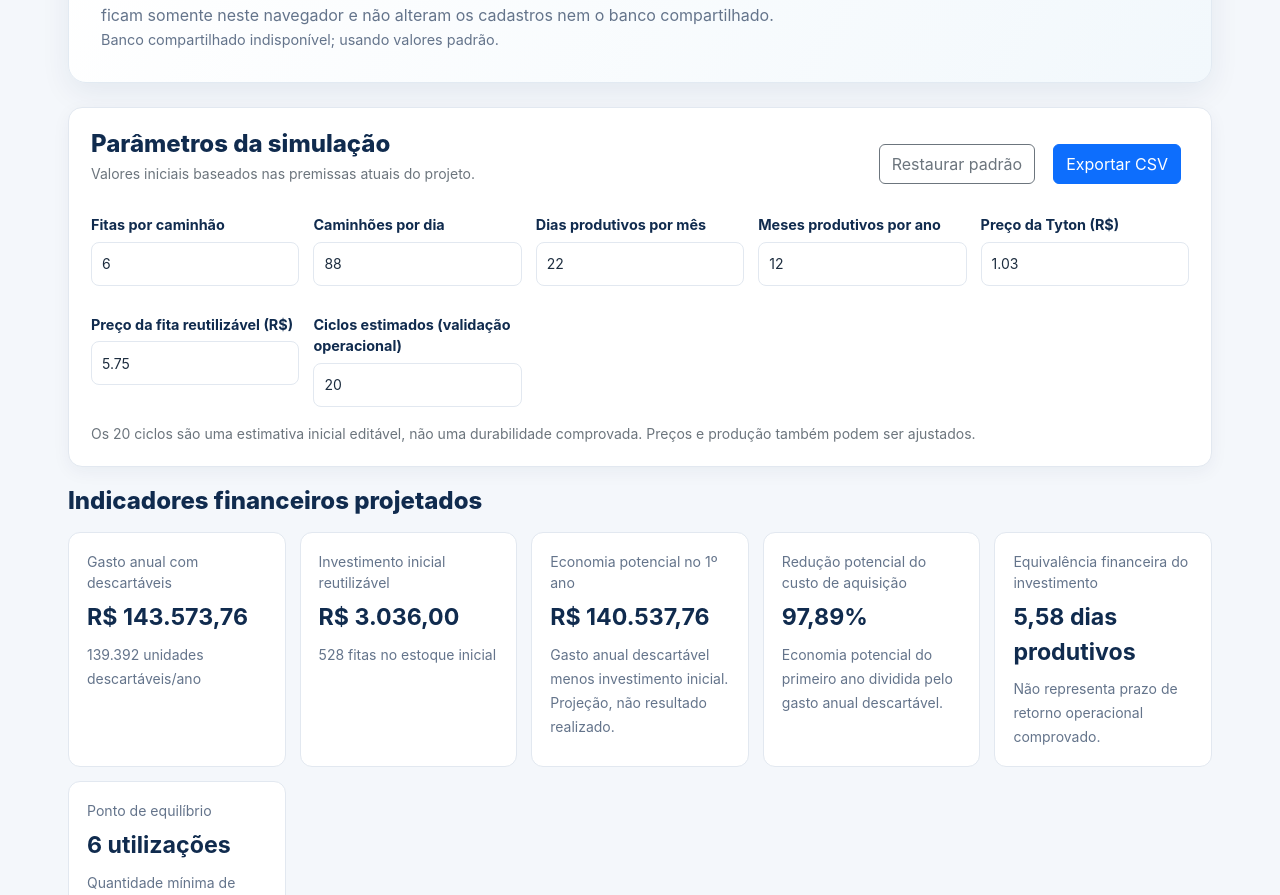
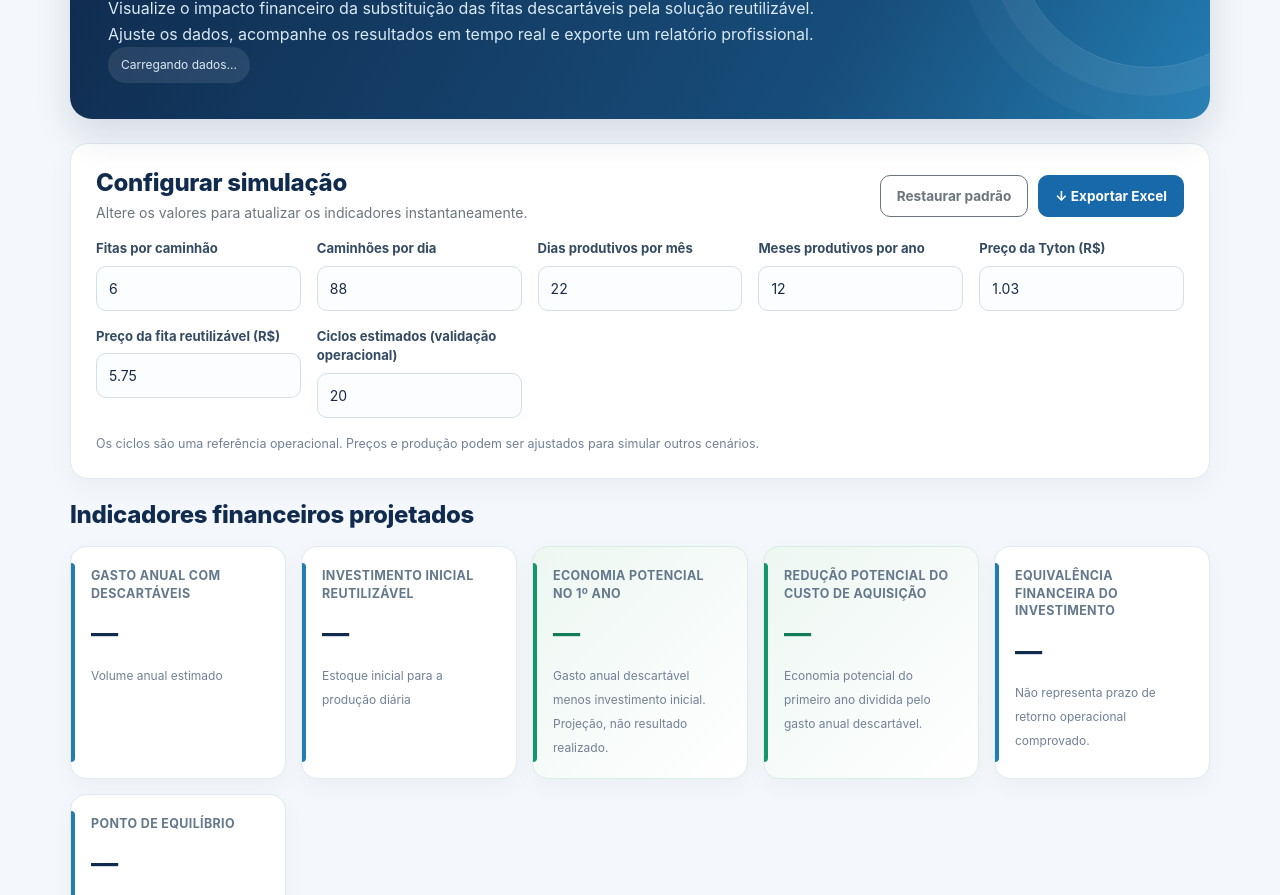
Before and after one commit to isabelybomfim/meu-Primeiro-Projeto, a plain HTML site: page ecofix/simulador.html in a window 1280 px wide. Shown: the part 239-1134 px from the top of the page. Drawn offline with nearby package versions, Linux system fonts and the light colour scheme; no server answers.

Commit message:
Melhora visual do simulador e remove seção de premissas

```diff
--- a/ecofix/simulador.html
+++ b/ecofix/simulador.html
@@ -7,22 +7,37 @@
   <link href="https://cdn.jsdelivr.net/npm/bootstrap@5.3.3/dist/css/bootstrap.min.css" rel="stylesheet">
   <link rel="stylesheet" href="style.css?v=simulador-20261118">
   <style>
-    .sim-wrap{max-width:1180px;margin:32px auto;padding:0 18px}
-    .sim-panel{background:#fff;border:1px solid var(--borda);border-radius:14px;padding:22px;margin:20px 0;box-shadow:0 5px 18px #001e500d}
-    .sim-grid{display:grid;grid-template-columns:repeat(auto-fit,minmax(190px,1fr));gap:14px}
-    .sim-field label{display:block;font-weight:700;font-size:.9rem;margin-bottom:6px;color:var(--azul-escuro)}
-    .sim-field input{width:100%;border:1px solid var(--borda);border-radius:8px;padding:10px;background:#fff;color:var(--texto)}
-    .sim-kpis{display:grid;grid-template-columns:repeat(auto-fit,minmax(210px,1fr));gap:14px}
-    .sim-kpi{background:#fff;border:1px solid var(--borda);border-radius:12px;padding:18px}
-    .sim-kpi span{display:block;color:var(--cinza);font-size:.88rem}
-    .sim-kpi strong{display:block;font-size:1.45rem;color:var(--azul-escuro);margin:7px 0}
-    .sim-kpi small{color:var(--cinza);line-height:1.4}
-    .sim-status{font-size:.9rem;color:var(--cinza)}
-    .sim-warning{background:#fff8e6;border:1px solid #f1d48b;border-radius:10px;padding:14px}
-    .sim-actions{display:flex;gap:10px;flex-wrap:wrap}
-    .sim-chart{max-width:850px;margin:auto}
-    .sim-section-title{color:var(--azul-escuro);font-weight:800}
-    @media(max-width:600px){.sim-panel{padding:16px}.sim-kpi strong{font-size:1.2rem}}
+.sim-wrap{max-width:1180px;margin:38px auto 56px;padding:0 20px}
+.sim-hero{position:relative;overflow:hidden;padding:36px 38px;border-radius:22px;background:linear-gradient(120deg,#102b4e,#174d7a 68%,#237db2);color:#fff;box-shadow:0 16px 36px #102b4e22}
+.sim-hero:after{content:'';position:absolute;width:270px;height:270px;right:-75px;top:-105px;border:1px solid #ffffff28;border-radius:50%;box-shadow:0 0 0 28px #ffffff0c,0 0 0 58px #ffffff08}
+.sim-hero h2{font-size:clamp(27px,4vw,38px);font-weight:800;letter-spacing:-1px;margin:0 0 10px}
+.sim-hero p{max-width:720px;color:#d9e9f5;line-height:1.65;margin:0}
+.sim-status{display:inline-flex;margin-top:18px;padding:8px 13px;border-radius:30px;background:#ffffff18;color:#eaf6ff;font-size:12px}
+.sim-panel{background:#fff;border:1px solid #e1e9f1;border-radius:18px;padding:25px;margin:22px 0;box-shadow:0 9px 28px #102b4e0b}
+.sim-grid{display:grid;grid-template-columns:repeat(auto-fit,minmax(190px,1fr));gap:16px}
+.sim-field label{display:block;font-weight:700;font-size:.82rem;margin:0 0 7px;color:#344b63}
+.sim-field input{width:100%;border:1px solid #d4dfeb;border-radius:10px;padding:11px 12px;background:#fbfdff;color:#172b45}
+.sim-field input:focus{outline:0;border-color:#3987bd;box-shadow:0 0 0 3px #3987bd20}
+.sim-kpis{display:grid;grid-template-columns:repeat(auto-fit,minmax(210px,1fr));gap:15px}
+.sim-kpi{position:relative;min-height:142px;background:#fff;border:1px solid #e1e9f1;border-radius:16px;padding:20px;box-shadow:0 8px 22px #102b4e0a}
+.sim-kpi:before{content:'';position:absolute;left:0;top:16px;bottom:16px;width:4px;border-radius:0 5px 5px 0;background:#237db2}
+.sim-kpi span{display:block;color:#64788c;font-size:.78rem;font-weight:700;line-height:1.4;text-transform:uppercase;letter-spacing:.35px}
+.sim-kpi strong{display:block;font-size:clamp(1.25rem,2.3vw,1.7rem);color:#102b4e;margin:12px 0 7px;overflow-wrap:anywhere}
+.sim-kpi small{color:#718096;line-height:1.45;font-size:.75rem}
+.sim-section-title{color:#102b4e;font-weight:800;letter-spacing:-.3px}
+.sim-actions{display:flex;gap:10px;flex-wrap:wrap}
+.sim-actions .btn{margin:0;border-radius:10px;padding:10px 16px;font-weight:700;font-size:.85rem}
+.sim-actions .btn-primary{background:#1769aa;border-color:#1769aa}
+.sim-actions .btn-primary:hover{background:#102b4e;border-color:#102b4e}
+.sim-chart{max-width:900px;margin:12px auto 0;padding:12px}
+.sim-table{border-color:#e4ebf2}
+.sim-table thead th{background:#edf4fa;color:#28435f;font-size:.77rem;text-transform:uppercase;letter-spacing:.35px;padding:13px}
+.sim-table td{padding:13px;font-size:.88rem}
+.sim-result{background:linear-gradient(135deg,#edf7f2,#fff);border-color:#d7eee2}
+.sim-result:before{background:#15966a}
+.sim-result strong{color:#137b57}
+.sim-note{color:#718096;font-size:.78rem;line-height:1.55}
+@media(max-width:600px){.sim-wrap{margin:20px auto 36px;padding:0 12px}.sim-hero{padding:25px 22px;border-radius:17px}.sim-panel{padding:18px}.sim-kpis{grid-template-columns:repeat(2,minmax(0,1fr));gap:10px}.sim-kpi{padding:16px 13px;min-height:135px}.sim-kpi strong{font-size:1.12rem}.sim-kpi span{font-size:.68rem}.sim-actions{width:100%}.sim-actions .btn{flex:1}.sim-grid{grid-template-columns:repeat(2,minmax(0,1fr));gap:12px}}
   </style>
 </head>
 <body>
@@ -37,18 +52,18 @@
   </header>
 
   <main class="sim-wrap">
-    <section class="boas-vindas">
+    <section class="sim-hero mb-4">
       <h2>Simulador EcoFix</h2>
-      <p>Ajuste as premissas e compare o custo das fitas descartáveis com a alternativa reutilizável. Os testes ficam somente neste navegador e não alteram os cadastros nem o banco compartilhado.</p>
-      <p id="sim-status" class="sim-status" role="status">Carregando parâmetros do EcoFix...</p>
+      <p>Visualize o impacto financeiro da substituição das fitas descartáveis pela solução reutilizável. Ajuste os dados, acompanhe os resultados em tempo real e exporte um relatório profissional.</p>
+      <p id="sim-status" class="sim-status" role="status">Carregando dados...</p>
     </section>
 
     <section class="sim-panel">
       <div class="d-flex flex-wrap justify-content-between align-items-center gap-2 mb-3">
-        <div><h2 class="h4 sim-section-title mb-1">Parâmetros da simulação</h2><p class="text-secondary mb-0 small">Valores iniciais baseados nas premissas atuais do projeto.</p></div>
+        <div><h2 class="h4 sim-section-title mb-1">Configurar simulação</h2><p class="text-secondary mb-0 small">Altere os valores para atualizar os indicadores instantaneamente.</p></div>
         <div class="sim-actions">
           <button id="sim-reset" type="button" class="btn btn-outline-secondary">Restaurar padrão</button>
-          <button id="sim-csv" type="button" class="btn btn-primary">Exportar CSV</button>
+          <button id="sim-excel" type="button" class="btn btn-primary">↓ Exportar Excel</button>
         </div>
       </div>
       <div class="sim-grid">
@@ -60,7 +75,7 @@
         <div class="sim-field"><label for="sim-reutilizavel">Preço da fita reutilizável (R$)</label><input id="sim-reutilizavel" type="number" min="0.01" max="100000" step="0.01" value="5.75"></div>
         <div class="sim-field"><label for="sim-ciclos">Ciclos estimados (validação operacional)</label><input id="sim-ciclos" type="number" min="1" max="10000" step="1" value="20"></div>
       </div>
-      <p class="small text-secondary mt-3 mb-0">Os 20 ciclos são uma estimativa inicial editável, não uma durabilidade comprovada. Preços e produção também podem ser ajustados.</p>
+      <p class="sim-note mt-3 mb-0">Os ciclos são uma referência operacional. Preços e produção podem ser ajustados para simular outros cenários.</p>
     </section>
 
     <section class="mb-4">
@@ -68,8 +83,8 @@
       <div class="sim-kpis">
         <article class="sim-kpi"><span>Gasto anual com descartáveis</span><strong id="kpi-descartavel">—</strong><small id="kpi-volume">Volume anual estimado</small></article>
         <article class="sim-kpi"><span>Investimento inicial reutilizável</span><strong id="kpi-investimento">—</strong><small id="kpi-estoque">Estoque inicial para a produção diária</small></article>
-        <article class="sim-kpi"><span>Economia potencial no 1º ano</span><strong id="kpi-primeiro-ano">—</strong><small>Gasto anual descartável menos investimento inicial. Projeção, não resultado realizado.</small></article>
-        <article class="sim-kpi"><span>Redução potencial do custo de aquisição</span><strong id="kpi-reducao">—</strong><small>Economia potencial do primeiro ano dividida pelo gasto anual descartável.</small></article>
+        <article class="sim-kpi sim-result"><span>Economia potencial no 1º ano</span><strong id="kpi-primeiro-ano">—</strong><small>Gasto anual descartável menos investimento inicial. Projeção, não resultado realizado.</small></article>
+        <article class="sim-kpi sim-result"><span>Redução potencial do custo de aquisição</span><strong id="kpi-reducao">—</strong><small>Economia potencial do primeiro ano dividida pelo gasto anual descartável.</small></article>
         <article class="sim-kpi"><span>Equivalência financeira do investimento</span><strong id="kpi-equivalencia">—</strong><small>Não representa prazo de retorno operacional comprovado.</small></article>
         <article class="sim-kpi"><span>Ponto de equilíbrio</span><strong id="kpi-equilibrio">—</strong><small>Quantidade mínima de ciclos para o preço reutilizável ficar abaixo do descartável.</small></article>
       </div>
@@ -79,7 +94,7 @@
       <h2 class="h4 sim-section-title mb-3">Gasto anual descartável × investimento inicial reutilizável</h2>
       <div class="sim-chart"><canvas id="sim-chart" aria-label="Gráfico de comparação dos custos anuais" role="img"></canvas></div>
       <div class="table-responsive mt-3">
-        <table class="table table-striped align-middle">
+        <table class="table table-striped align-middle sim-table">
           <thead><tr><th>Indicador</th><th class="text-end">Valor projetado</th></tr></thead>
           <tbody>
             <tr><td>Consumo descartável anual</td><td class="text-end" id="tab-volume">—</td></tr>
@@ -100,22 +115,14 @@
       <div class="sim-warning mt-3"><strong>Importante:</strong> este indicador não representa resíduo efetivamente evitado. Ele pressupõe que as fitas reutilizáveis sejam recuperadas, estejam disponíveis e substituam as unidades descartáveis em todos os ciclos. Perdas, danos, limpeza, inspeção, logística e reposição não estão incluídos.</div>
     </section>
 
-    <section class="sim-panel">
-      <h2 class="h4 sim-section-title">Premissas e limites</h2>
-      <ul class="mb-0">
-        <li>Economias e indicadores ambientais são projeções, não resultados realizados.</li>
-        <li>O investimento inicial considera um conjunto de fitas equivalente à demanda de um dia de produção.</li>
-        <li>Os ciclos estimados são exibidos somente como referência operacional e não alteram a economia principal.</li>
-        <li>A projeção depende da recuperação e disponibilidade das fitas; custos operacionais adicionais não estão incluídos.</li>
-        <li>Os parâmetros alterados nesta página não são enviados ao Supabase e não modificam os cadastros compartilhados.</li>
-      </ul>
-    </section>
+
   </main>
   <footer><p>EcoFix © 2026 | Projeto de Engenharia</p></footer>
   <script src="https://cdn.jsdelivr.net/npm/bootstrap@5.3.3/dist/js/bootstrap.bundle.min.js"></script>
   <script src="https://cdn.jsdelivr.net/npm/@supabase/supabase-js@2"></script>
   <script src="supabase-config.js?v=ecofix-home-4"></script>
   <script src="https://cdn.jsdelivr.net/npm/chart.js@4.4.1/dist/chart.umd.min.js"></script>
-  <script src="simulador.js?v=formula-base-20261118"></script>
+  <script src="https://cdn.jsdelivr.net/npm/exceljs@4.4.0/dist/exceljs.min.js"></script>
+  <script src="simulador.js?v=excel-visual-20261119"></script>
 </body>
 </html>
```
